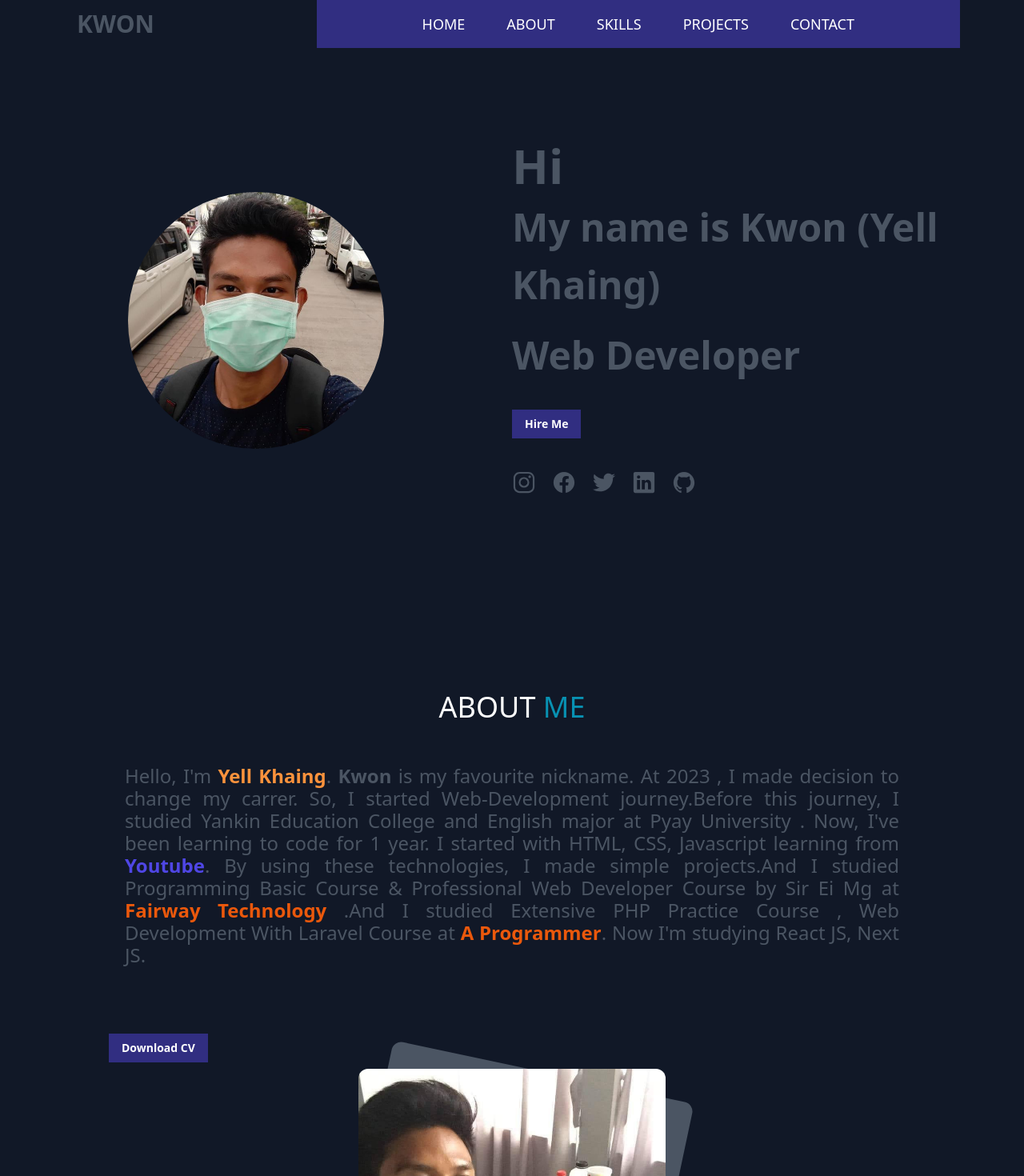
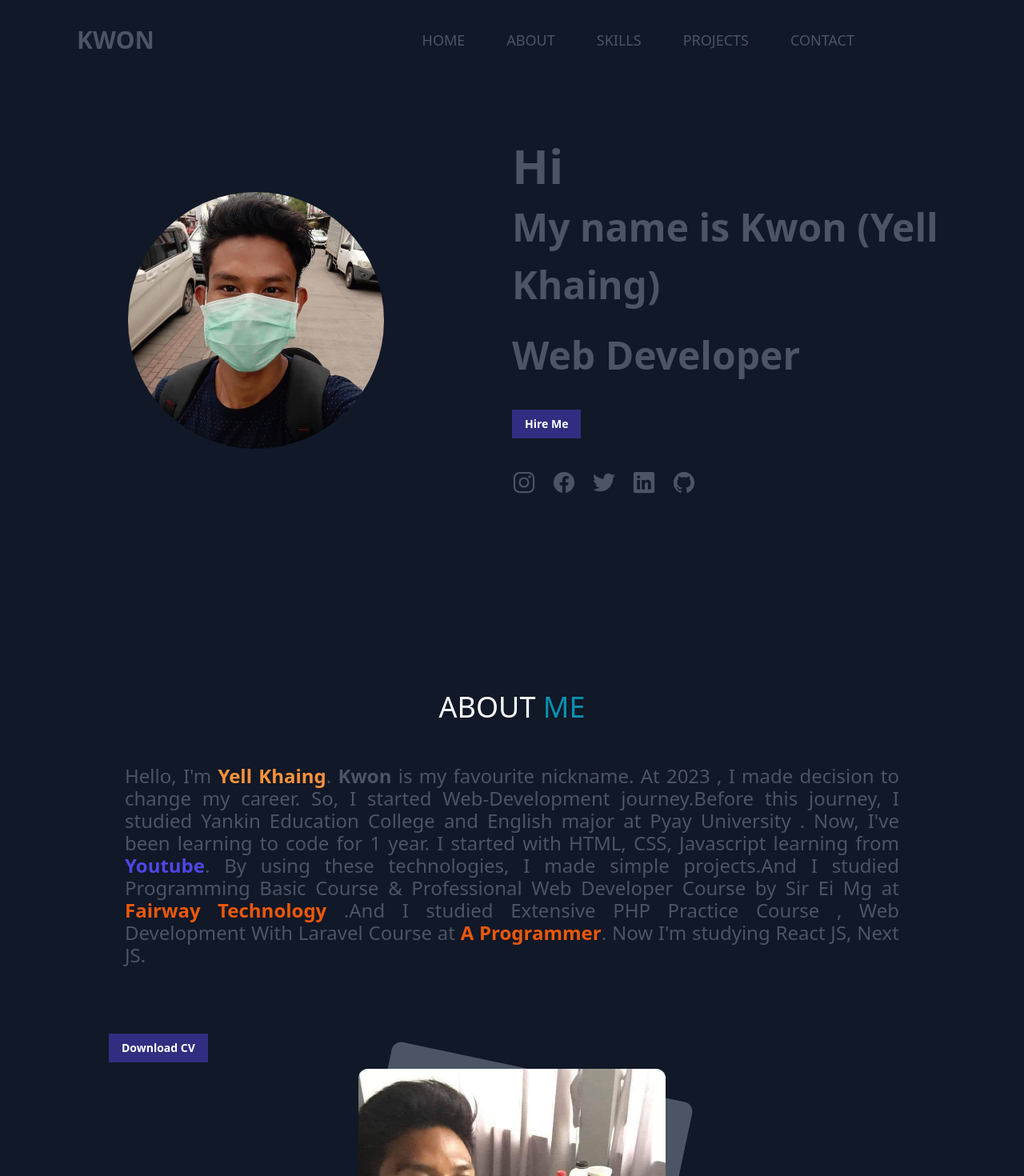
Before and after one commit to K-w-o-n/Portfolio, a React (Create React App) app: page / in a window 1280 px wide. Shown: the top 1470 px of the page at 80% size. Built offline with nearby package versions, Linux system fonts and the light colour scheme.

Commit message:
nav style change

```diff
--- a/src/Components/About.jsx
+++ b/src/Components/About.jsx
@@ -30,7 +30,7 @@ export default function About() {
                   Yell Khaing
                 </span>
                 . <span className="font-semibold">Kwon</span> is my favourite
-                nickname. At 2023 , I made decision to change my carrer. So, I
+                nickname. At 2023 , I made decision to change my career. So, I
                 started Web-Development journey.Before this journey, I studied
                 Yankin Education College and
                 English major at Pyay University . Now, I've
--- a/src/Components/Navbar.jsx
+++ b/src/Components/Navbar.jsx
@@ -24,7 +24,7 @@ export default function Navbar() {
         sticky ? "md:bg-white/60 bg-white text-gray-900" : "text-white"
       }`}
     >
-      <div className="flex items-center justify-between md:mx-20 sm:mx-0">
+      <div className="flex items-center justify-between md:mx-20 sm:mx-0 py-5">
         <div className="sm:mx-4">
           <h4 className="text-4xl text-gray-600 uppercase font-bold sm:float-start sm:text-3xl">
             Kwon
@@ -33,10 +33,10 @@ export default function Navbar() {
         <div
           className={`${
             sticky ? "md:bg-white/0 bg-white" : ""
-          }text-white-500 bg-indigo-900 md:block hidden px-7 py-2 font-medium
+          } md:block hidden px-7 py-2 font-medium
             `}
         >
-          <ul className="flex items-center uppercase text-lg gap-1 mx-20 py-2">
+          <ul className="flex items-center uppercase text-lg gap-1 mx-20 py-2 text-gray-600">
             {menuLinks.map((menu, i) => (
               <li key={i} className="px-6 hover:text-cyan-700">
                 <a href={menu.link}>{menu.name}</a>
```
